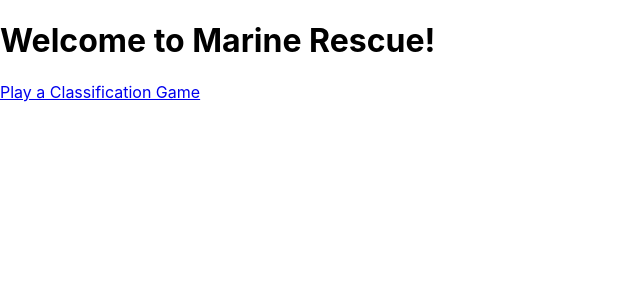
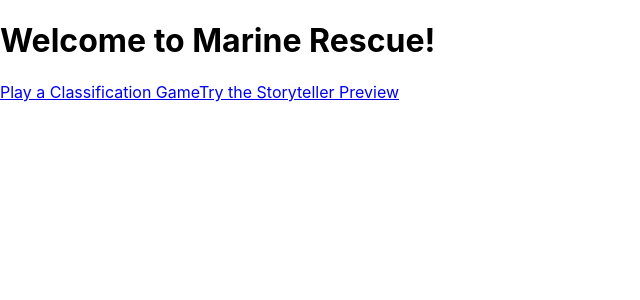
Before and after one commit to UW-AppleJACK/applejack, a React (Create React App) app in the folder marinerescue-frontend/: page / in a window 1280 px wide. Shown: the top 300 px of the page, without its empty margins (0-640 px from the left). Built offline with nearby package versions, Linux system fonts and the light colour scheme.

Commit message:
Add Storyteller preview link

```diff
--- a/marinerescue-frontend/src/pages/HomePage.js
+++ b/marinerescue-frontend/src/pages/HomePage.js
@@ -8,6 +8,7 @@ class HomePage extends React.Component {
             <div>
                 <h1>Welcome to Marine Rescue!</h1>
                 <Link to="/classify">Play a Classification Game</Link>
+                <Link to="/storyteller-test">Try the Storyteller Preview</Link>
             </div>
         );
     }
```
